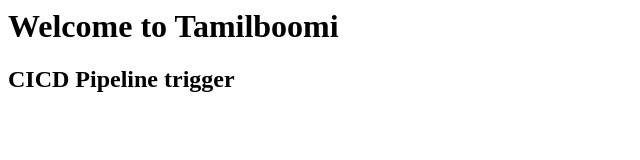
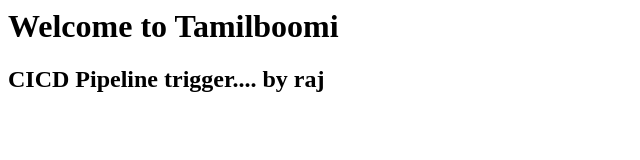
Before and after one commit to azure11raj/Static-Site, a plain HTML site: page index.html in a window 1280 px wide. Shown: the full height of the page, 0-640 px from the left. Drawn offline with Linux system fonts and the light colour scheme.

Commit message:
Update index.html

```diff
--- a/index.html
+++ b/index.html
@@ -1,4 +1,4 @@
 <html>
 <h1>Welcome to Tamilboomi</h1>
-  <h2>CICD Pipeline trigger</h2>
+  <h2>CICD Pipeline trigger.... by raj</h2>
 </html>
```
